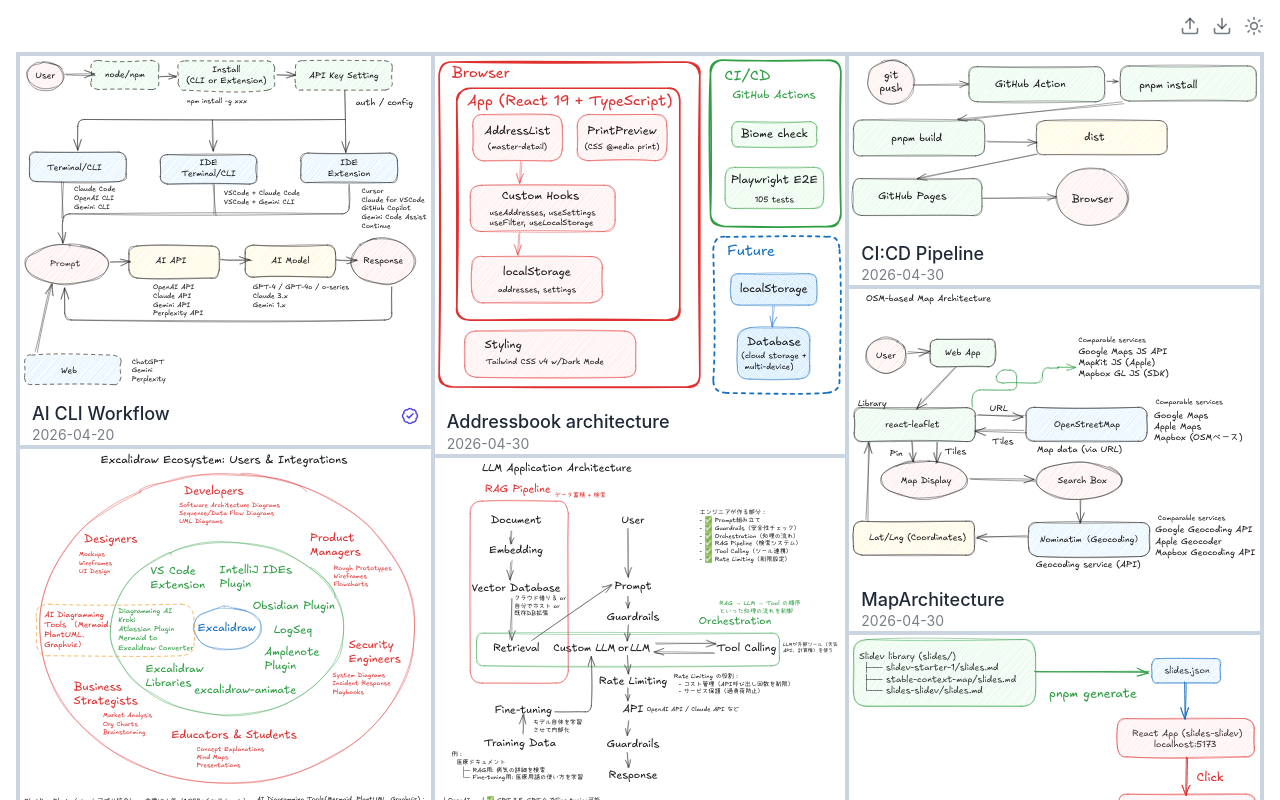
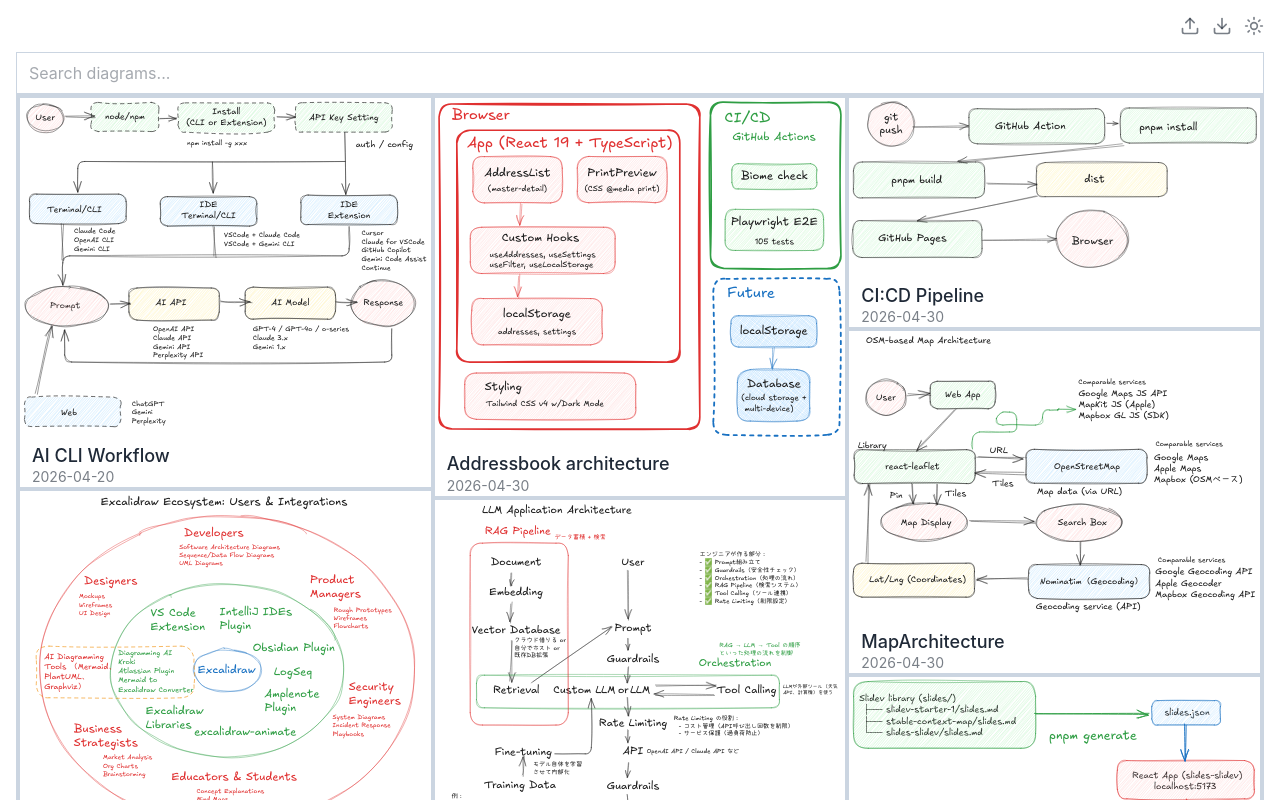
Before and after one commit to kkoisland/diagram-notes, a React (Vite) app: page / in a window 1280 px wide. Shown: the top 800 px of the page. Built offline with nearby package versions, Linux system fonts and the light colour scheme.

Commit message:
feat: add search bar to list view and split view left panel, move published flag to notes only

```diff
--- a/public/diagrams.json
+++ b/public/diagrams.json
@@ -3,7 +3,6 @@
 		"title": "AI CLI Workflow",
 		"filename": "AI-CLI-Workflow.excalidraw.svg",
 		"path": "/diagrams/AI-CLI-Workflow.excalidraw.svg",
-		"published": true,
 		"updatedAt": "2026-04-20"
 	},
 	{
--- a/src/App.tsx
+++ b/src/App.tsx
@@ -13,6 +13,7 @@ const breakpointCols = {
 
 function App() {
 	const [diagrams, setDiagrams] = useState<Diagram[]>([]);
+	const [query, setQuery] = useState("");
 	const importRef = useRef<HTMLInputElement>(null);
 	const [selectedDiagram, setSelectedDiagram] = useState<Diagram | null>(null);
 	const [isDark, setIsDark] = useState(() => {
@@ -80,13 +81,27 @@ function App() {
 		URL.revokeObjectURL(url);
 	};
 
+	const filteredDiagrams = diagrams.filter((d) =>
+		d.title.toLowerCase().includes(query.toLowerCase()),
+	);
+
+	const searchInput = (compact?: boolean) => (
+		<input
+			type="search"
+			placeholder="Search diagrams..."
+			value={query}
+			onChange={(e) => setQuery(e.target.value)}
+			className={`w-full bg-[var(--background)] text-[var(--foreground)] border border-[var(--border)] px-3 focus:outline-none focus:border-[var(--accent)] placeholder:text-[var(--foreground)]/40 ${compact ? "py-1 text-sm" : "py-2"}`}
+		/>
+	);
+
 	const getNote = (diagram: Diagram): DiagramNote => ({
 		memo: notes[diagram.filename]?.memo ?? "",
-		published: notes[diagram.filename]?.published ?? diagram.published ?? false,
+		published: notes[diagram.filename]?.published ?? false,
 	});
 
 	const getPublished = (diagram: Diagram): boolean =>
-		notes[diagram.filename]?.published ?? diagram.published ?? false;
+		notes[diagram.filename]?.published ?? false;
 
 	const headerButtons = (
 		<div className="flex items-center gap-3">
@@ -132,13 +147,14 @@ function App() {
 			<div className="flex h-screen bg-[var(--background)] text-[var(--foreground)]">
 				<div className="w-1/4 h-full overflow-y-auto border-r-2 border-[var(--border)] p-2">
 					<div className="flex justify-end mb-2">{headerButtons}</div>
+					{searchInput(true)}
 					<div className="border-2 border-[var(--border)]">
 						<Masonry
 							breakpointCols={2}
 							className="masonry-grid"
 							columnClassName="masonry-grid_column"
 						>
-							{diagrams.map((diagram) => (
+							{filteredDiagrams.map((diagram) => (
 								<DiagramCard
 									key={diagram.filename}
 									diagram={diagram}
@@ -167,13 +183,14 @@ function App() {
 	return (
 		<div className="min-h-screen bg-[var(--background)] text-[var(--foreground)] p-4">
 			<div className="flex justify-end mb-4">{headerButtons}</div>
+			{searchInput()}
 			<div className="border-2 border-[var(--border)]">
 				<Masonry
 					breakpointCols={breakpointCols}
 					className="masonry-grid"
 					columnClassName="masonry-grid_column"
 				>
-					{diagrams.map((diagram) => (
+					{filteredDiagrams.map((diagram) => (
 						<DiagramCard
 							key={diagram.filename}
 							diagram={diagram}
--- a/src/types.ts
+++ b/src/types.ts
@@ -3,7 +3,6 @@ export interface Diagram {
 	filename: string;
 	path: string;
 	updatedAt: string;
-	published?: boolean;
 	categories?: string[];
 	hidden?: boolean;
 }
```
